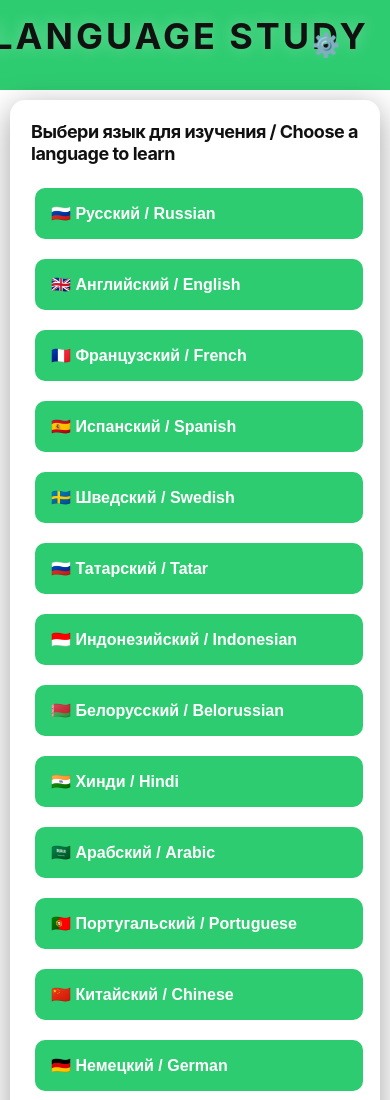
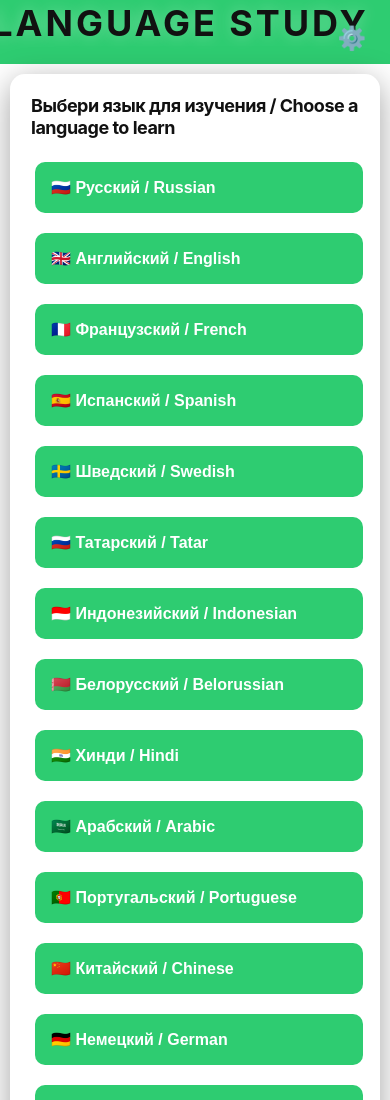
Before and after one commit to Programer-scGIT/language-study, a website: page index.html in a window 390 px wide. Shown: the top 1100 px of the page. Drawn offline with Linux system fonts and the light colour scheme.

Commit message:
mobile adaptation 3

```diff
--- a/style.css
+++ b/style.css
@@ -764,21 +764,27 @@ body.modal-open > *:not(#settingsModal) {
         opacity: 0;
     }
 }
-/* Этот код сработает только на экранах меньше 768px (стандарт для телефонов) */
 @media (max-width: 768px) {
+    /* Находим контейнер, в котором лежит и текст, и кнопка */
+    .header-container { /* ЗАМЕНИТЕ на ваш класс зеленой шапки */
+        position: relative;
+        display: flex;
+        align-items: center; /* Центрует текст и кнопку по вертикали */
+        justify-content: space-between; /* Расталкивает их в разные стороны */
+        padding: 0 15px; /* Чтобы не касались краев экрана */
+    }
+
     .setting {
-        /* Уменьшаем размер (подберите нужное значение) */
-        transform: scale(0.8);
-        /* Или через ширину/высоту, если это иконка: width: 30px; */
+        /* Если flex выше не сработал, используем жесткое позиционирование */
+        position: absolute;
+        right: 10px;   /* Отступ от правого края */
+        top: 50%;      /* Ставим посередине высоты */
+        transform: translateY(-50%) scale(0.8); /* Центровка по вертикали и уменьшение */
 
-        /* Отодвигаем вправо */
-        margin-left: auto;
-        margin-right: 20px; /* небольшой отступ от края экрана */
-
-        /* Если кнопка позиционирована абсолютно (position: absolute) */
-        /* right: 5px; */
-
-        /* Чтобы кнопка не наезжала сверху, можно добавить отступ сверху */
-        /* margin-top: 5px; */
+        background: none;
+        border: none;
+        font-size: 24px;
+        padding: 0;
+        z-index: 10;
     }
 }
```
